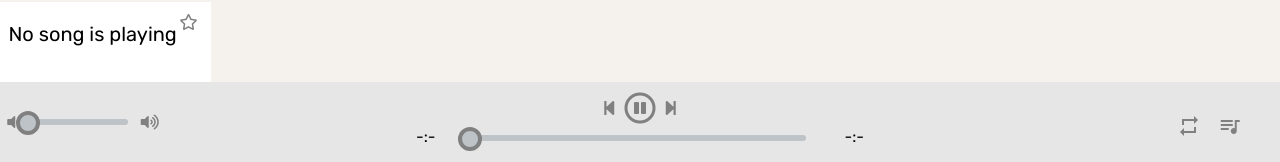
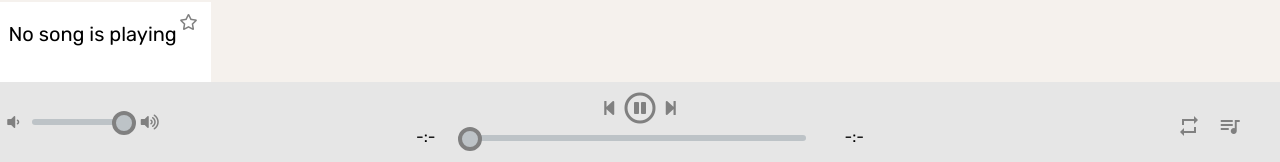
Before and after one commit to Stream-Rock/Streamrock, a PHP site: page /pages/application.php in a window 1280 px wide. Shown: the part 638-800 px from the top of the page. Run offline with PHP 8.4, Linux system fonts and the light colour scheme; the visitor is signed in with stand-in values (Sample User, id 1); data that the repository does not hold is empty; a stand-in replaces the project's code that opens the database connection; some libraries are stand-ins or nearby versions.

Commit message:
changed default value of volume bar

```diff
--- a/css/application.css
+++ b/css/application.css
@@ -395,6 +395,10 @@
     top: 66%;
     width: 26vw;
     left: 37%;
+}
+
+#volumeBar{
+    padding-left: 7.5%;
 }
 
 #currentTime {
```
